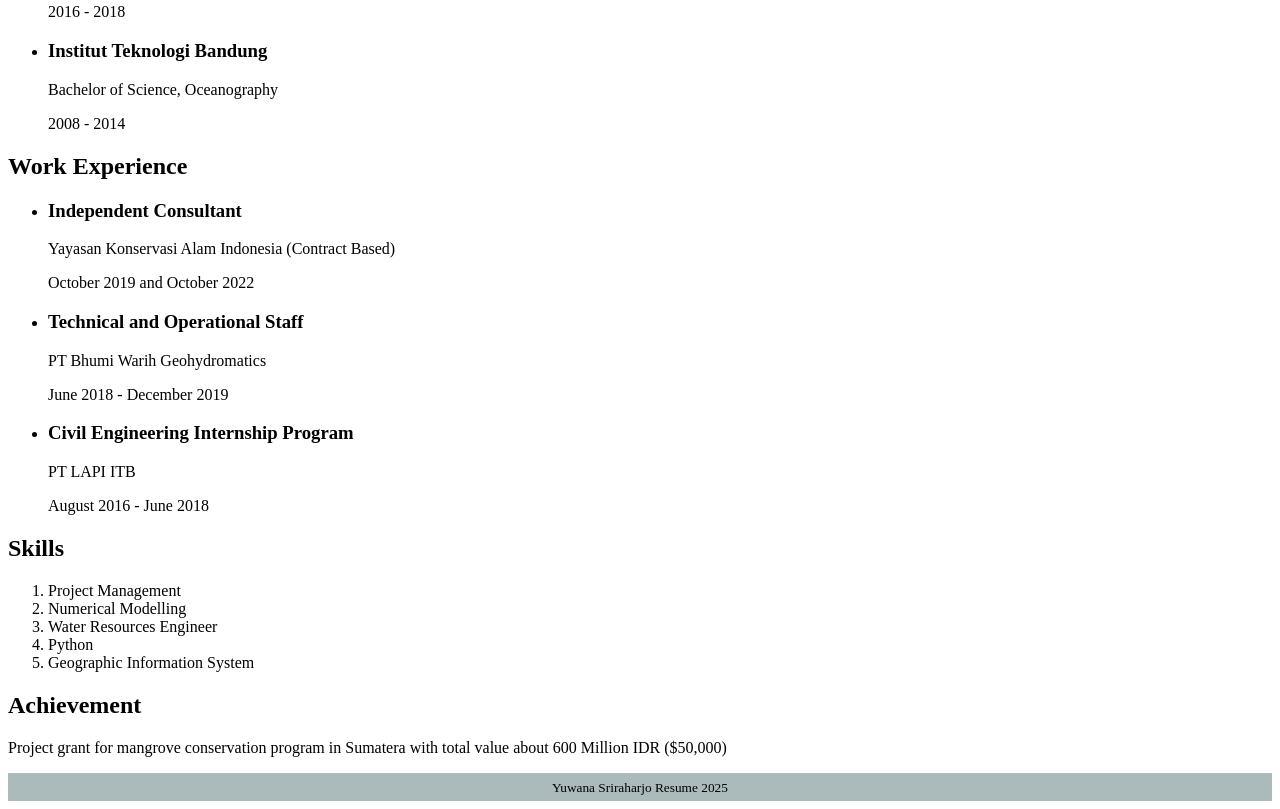
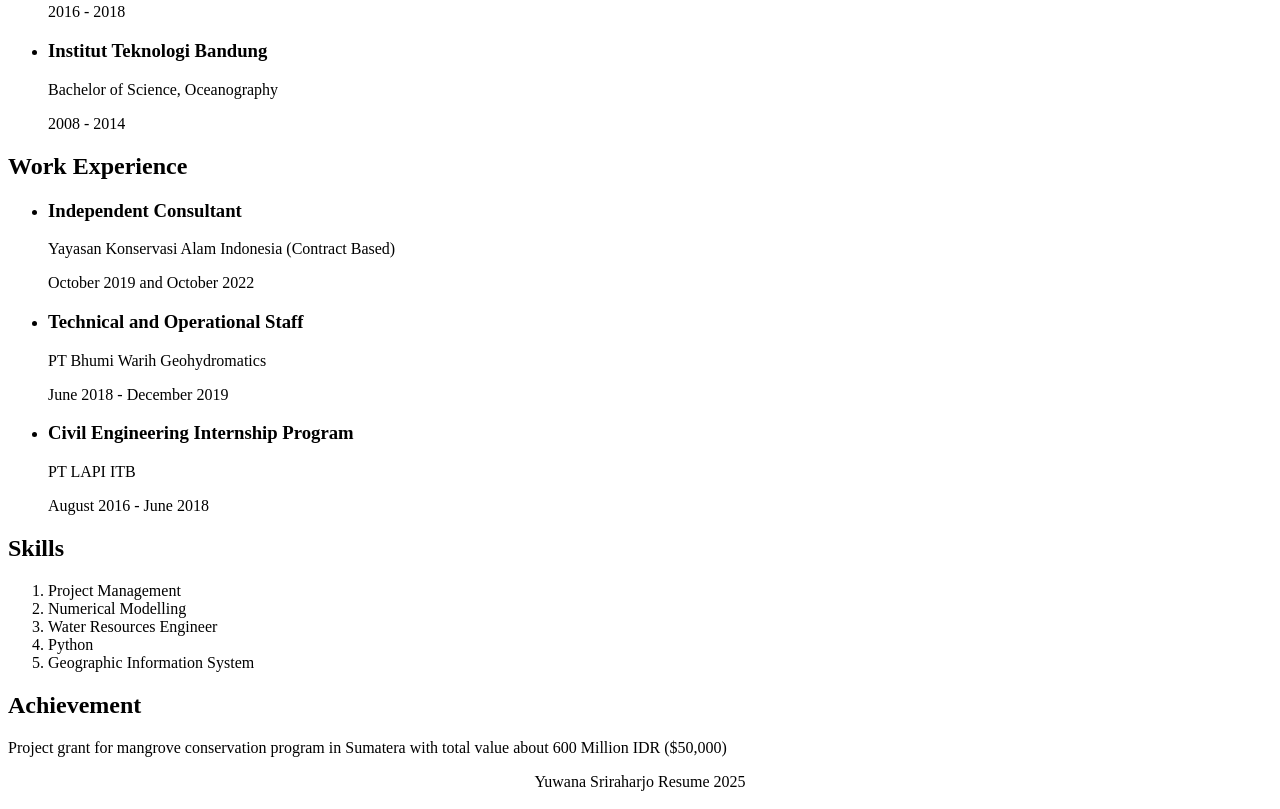
Before and after one commit to yuwana1989/capstone1_ys, a plain HTML site: page index.html in a window 1280 px wide. Shown: the part 549-1358 px from the top of the page. Drawn offline with Linux system fonts and the light colour scheme.

Commit message:
Update index.html

```diff
--- a/index.html
+++ b/index.html
@@ -3,7 +3,9 @@
 <head>
     <meta charset="UTF-8">
     <title>YuwanaS Portfolio</title>
+    <!--
     <link rel="stylesheet" href="styles.css">
+    -->
 </head>
 
 <body>
@@ -63,8 +65,8 @@
     <p>Project grant for mangrove conservation program in Sumatera with total value about 600 Million IDR ($50,000)</p>
 </body>
 <footer>
-    <small>
+    <center>
         Yuwana Sriraharjo Resume 2025
-    </small>
-</footer>
+    </center>
+    </footer>
 </html>
```
